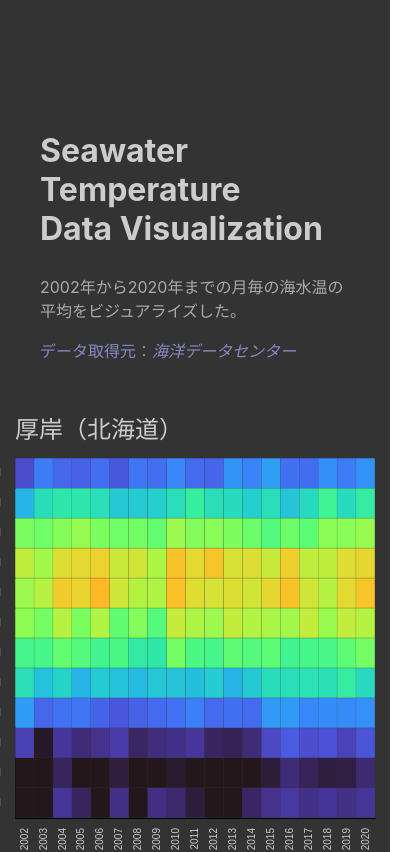
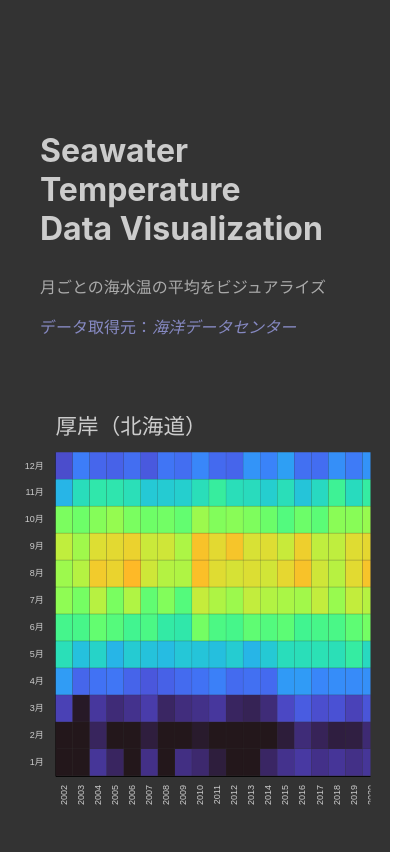
Before and after one commit to NomuraKohei/musabi-d3-test, a Next.js app: page / in a window 390 px wide. Shown: the top 852 px of the page, 415 px wide, since content can reach past the window. Built offline with nearby package versions, Linux system fonts and the light colour scheme.

Commit message:
fix: responsive

```diff
--- a/src/components/D3.tsx
+++ b/src/components/D3.tsx
@@ -1,8 +1,12 @@
 import * as d3 from "d3";
-import React, { useEffect, useRef } from "react";
+import React, { useEffect, useRef, useState } from "react";
 import jsonFile from '../../public/jsonFile_all.json'
 
-export const MyD3Component: React.FC = () => {
+interface IProps {
+  isScaleDown: boolean
+}
+
+export const MyD3Component: React.FC<IProps> = (props) => {
   const wrapRefs = useRef([]);
   const svgRefs = useRef([]);
   const temperatureInfo = jsonFile.water_temperature
@@ -14,12 +18,17 @@ export const MyD3Component: React.FC = () => {
   // 2重のレンダリングを防止
   const isRender = useRef(false)
 
+  const scaleStyle = {
+    transform: `scale(${props.isScaleDown ? 0.5 : 1.0})`,
+    width: `${props.isScaleDown ? '220px' : 'initial'}`,
+    height: `${props.isScaleDown ? '220px' : 'initial'}`,
+  }
 
   const renderSvg = (wrapRef: any, svgRef: any, jsonData, title: string) => {
     // marginの設定
-    const margin = { top: 40, right: 40, bottom: 40, left: 40 },
-      width = 440 - margin.left - margin.right,
-      height = 440 - margin.top - margin.bottom;
+    const margin = { top: 40, right: 40, bottom: 40, left: 40 }
+    const width = 440 - margin.left - margin.right
+    const height = 440 - margin.top - margin.bottom
 
     // svgタグにgを埋め込む
     const svg = d3.select(svgRef).attr("width", width + margin.left + margin.right)
@@ -59,7 +68,7 @@ export const MyD3Component: React.FC = () => {
 
     // ヒートマップの各要素の色とレンジを設定する
     // d3.scaleSequential creates a scale from an interpolator
-    // see: https://observablehq.com/@d3/sequential-scales
+    // @see: https://observablehq.com/@d3/sequential-scales
     const myColor = d3.scaleSequential(
       (t) => { return d3.interpolateTurbo(t); }
     )
@@ -92,7 +101,7 @@ export const MyD3Component: React.FC = () => {
         tooltip
           .html("水温（℃）<br>" + data.value)
           .style("left", (d3.pointer(event)[0] + 70) + "px")
-          .style("top", (d3.pointer(event)[1] + -380) + "px")
+          .style("top", (d3.pointer(event)[1] + - 380) + "px")
       }
 
       // add the squares
@@ -140,14 +149,14 @@ export const MyD3Component: React.FC = () => {
       })
       isRender.current = true;
     },
-    [wrapRefs.current, svgRefs.current])
+    [wrapRefs.current, svgRefs.current,])
 
   return (
     <React.Fragment>
       {
         temperatureInfo.map((_, index) => {
           return (
-            <div ref={wrapRefs.current[index]} key={index}>
+            <div ref={wrapRefs.current[index]} key={index} style={scaleStyle}>
               <svg
                 className={`d3-component-${index}`}
                 ref={svgRefs.current[index]}
@@ -156,6 +165,16 @@ export const MyD3Component: React.FC = () => {
           )
         })
       }
+      <style jsx global>
+        {`
+        @media screen and (max-width: 480px) {
+          svg {
+            width: 100% !important;
+            transform: scale(0.9);
+          }
+        }
+        `}
+      </style>
     </React.Fragment>
   );
 }
--- a/src/pages/index.tsx
+++ b/src/pages/index.tsx
@@ -1,8 +1,15 @@
 import Head from 'next/head';
 import styles from '../styles/Home.module.scss';
 import { MyD3Component } from '../components/D3';
+import React, { useState } from 'react';
 
 export default function Home() {
+    const [isScaleDown, setIsScaleDown] = useState(false);
+
+    const onClickHandler = () => {
+        setIsScaleDown(!isScaleDown)
+    }
+
     return (
         <div className={styles.container}>
             <Head>
@@ -13,13 +20,16 @@ export default function Home() {
                 <link rel='icon' href='/favicon.ico' />
             </Head>
 
-            <main className={styles.main}>
-                <section className={styles.titleContainer}>
-                    <h1 className={styles.title}>Seawater Temperature <br />Data Visualization</h1>
-                    <p className={styles.description}>2002年から2020年までの月毎の海水温の平均をビジュアライズした。</p>
-                    <p className={styles.cite}>データ取得元：<cite><a href="https://jdoss1.jodc.go.jp/vpage/coastal_j.html" rel="noopener noreferrer">海洋データセンター</a></cite></p>
+            <main className={`${styles.main} ${isScaleDown && styles.mainSmall}`}>
+                <section className={`${styles.titleContainer} ${isScaleDown && styles.titleContainerSmall}`}>
+                    {!isScaleDown && <React.Fragment>
+                        <h1 className={styles.title}>Seawater Temperature <br />Data Visualization</h1>
+                        <p className={styles.description}>月ごとの海水温の平均をビジュアライズ</p>
+                        <p className={styles.cite}>データ取得元：<cite><a href="https://jdoss1.jodc.go.jp/vpage/coastal_j.html" rel="noopener noreferrer">海洋データセンター</a></cite></p>
+                    </React.Fragment>}
+                    <button onClick={onClickHandler} className={styles.scaleButton}>{isScaleDown ? '戻す' : '画面全体に表示'}</button>
                 </section>
-                <MyD3Component />
+                <MyD3Component isScaleDown={isScaleDown} />
             </main>
             <footer className={styles.footer}><small className={styles.small}>© Nomura All right received</small></footer>
         </div>
--- a/src/styles/Home.module.scss
+++ b/src/styles/Home.module.scss
@@ -4,19 +4,55 @@
 
 .main {
   min-height: 100vh;
-  padding: 4rem 0;
   flex: 1;
   display: flex;
   flex-direction: row;
   justify-content: center;
   align-items: center;
   flex-wrap: wrap;
+  position: relative;
+  padding-top: 64px;
+
+  &Small {
+    justify-content: initial;
+    padding: 32px 0;
+  }
 }
 
 .titleContainer {
   color: #ccc;
   width: 440px;
   padding: 40px;
+
+  &Small {
+    position: absolute;
+    top: 24px;
+    left: 50%;
+    transform: translateX(-50%);
+    width: initial;
+    padding: initial;
+  }
+}
+
+.scaleButton {
+  background: #aaa;
+  border: none;
+  border-radius: 4px;
+  width: 112px;
+  padding: 8px;
+  color: #333;
+  font-weight: bold;
+  margin-top: 8px;
+  cursor: pointer;
+
+
+  &:hover {
+    background: #ccc;
+  }
+
+  @media screen and (max-width: 480px) {
+    display: none;
+  }
 }
 
 .title {
```
